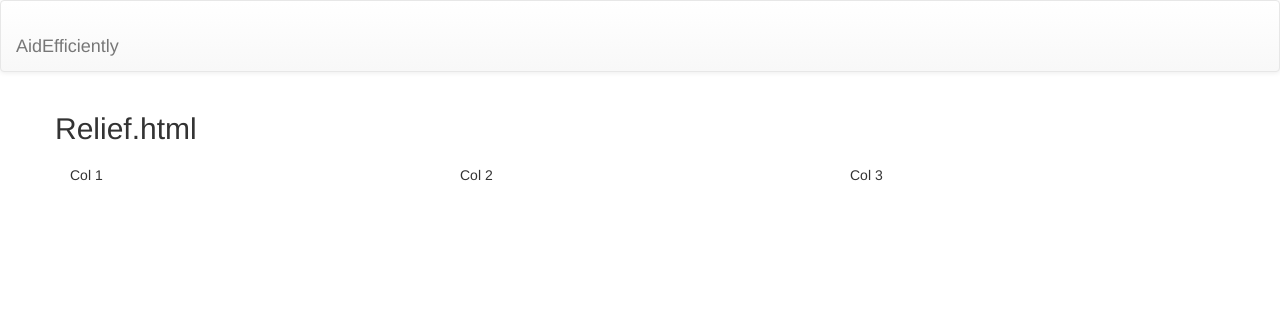
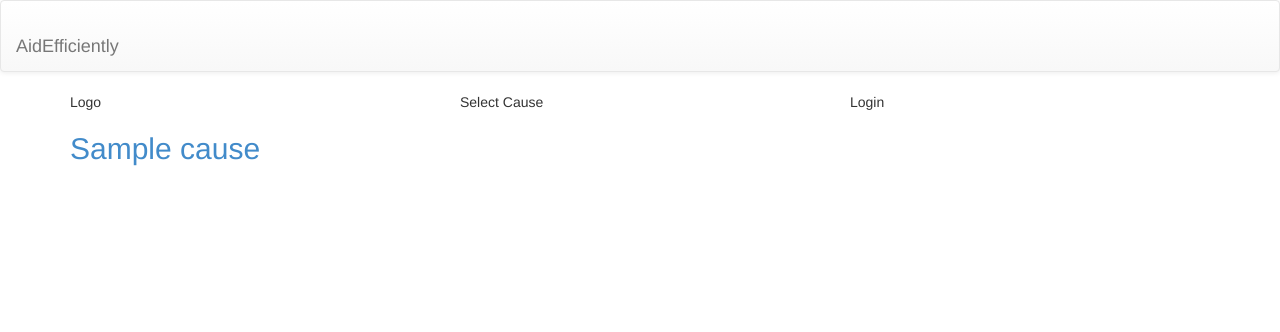
Before and after one commit to kevinskydy/hack4good, a Django app: page /relief/ in a window 1280 px wide. Shown: the top 332 px of the page. Run offline with Django 3.2, Linux system fonts and the light colour scheme; tables that the repository leaves empty hold one stand-in row (values such as "Sample post"); some libraries are stand-ins or nearby versions.

Commit message:
Now display data from db

```diff
--- a/hack4good/relief/urls.py
+++ b/hack4good/relief/urls.py
@@ -3,7 +3,8 @@ from django.views.generic.base import TemplateView
 from views import *
 
 urlpatterns = patterns('relief.views',
-	url(r'^$', TemplateView.as_view(template_name='relief/base.html')),
+	# url(r'^$', TemplateView.as_view(template_name='relief/base.html')),
+	url(r'^$', CausesIndexView.as_view()),
 	url(r'^causes/$', CausesIndexView.as_view()),
 	url(r'^relief_centers/(?P<cause_id>\w+)/$', ReliefCentersIndexView.as_view()),
 	url(r'^goals/(?P<ctr_id>\w+)/$', GoalsIndexView.as_view())
--- a/hack4good/templates/base.html
+++ b/hack4good/templates/base.html
@@ -3,7 +3,7 @@
 <!DOCTYPE html>
 <html>
   <head>
-    <title>{% block page_title %}Aid Efficiently{% endblock page_title %}</title>
+    <title>{% block page_title %}Aid Efficiently{% endblock page_title %} | {% block page_sub_title %}Sub Title{% endblock page_sub_title%}</title>
     <link type='text/css' rel='stylesheet' href='{% static "bootstrap/css/bootstrap.min.css" %}' />
     <link type='text/css' rel='stylesheet' href='{% static "bootstrap/css/bootstrap-theme.min.css" %}' />
 
--- a/hack4good/templates/relief/causes_index.html
+++ b/hack4good/templates/relief/causes_index.html
@@ -1,5 +1,31 @@
 {% extends 'relief/base.html' %}
 
-{% block body %}
-	{{ causes }}
-{% endblock body %}
+{% block page_sub_title %}
+Causes
+{% endblock page_sub_title %}
+
+{% block container %}
+	<div class='row'>
+		<div class='col-xs-4'>
+			Logo
+		</div>
+		<div class='col-xs-4'>
+			Select Cause
+		</div>
+		<div class='col-xs-4'>
+			Login
+		</div>
+	</div>
+	<div class='row'>
+		{% for cause in causes %}
+		<div class='col-xs-4'>
+			<h2>
+				<!-- TODO: Generate url properly! -->
+				<a href='/relief/relief_centers/{{ cause.id }}'>
+					{{ cause.name }}
+				</a>
+			</h2>
+		</div>
+		{% endfor %}
+  </div>
+{% endblock container %}
```
Also changed, not shown: hack4good/templates/relief/relief_centers_index.html (+29 -3 lines).
